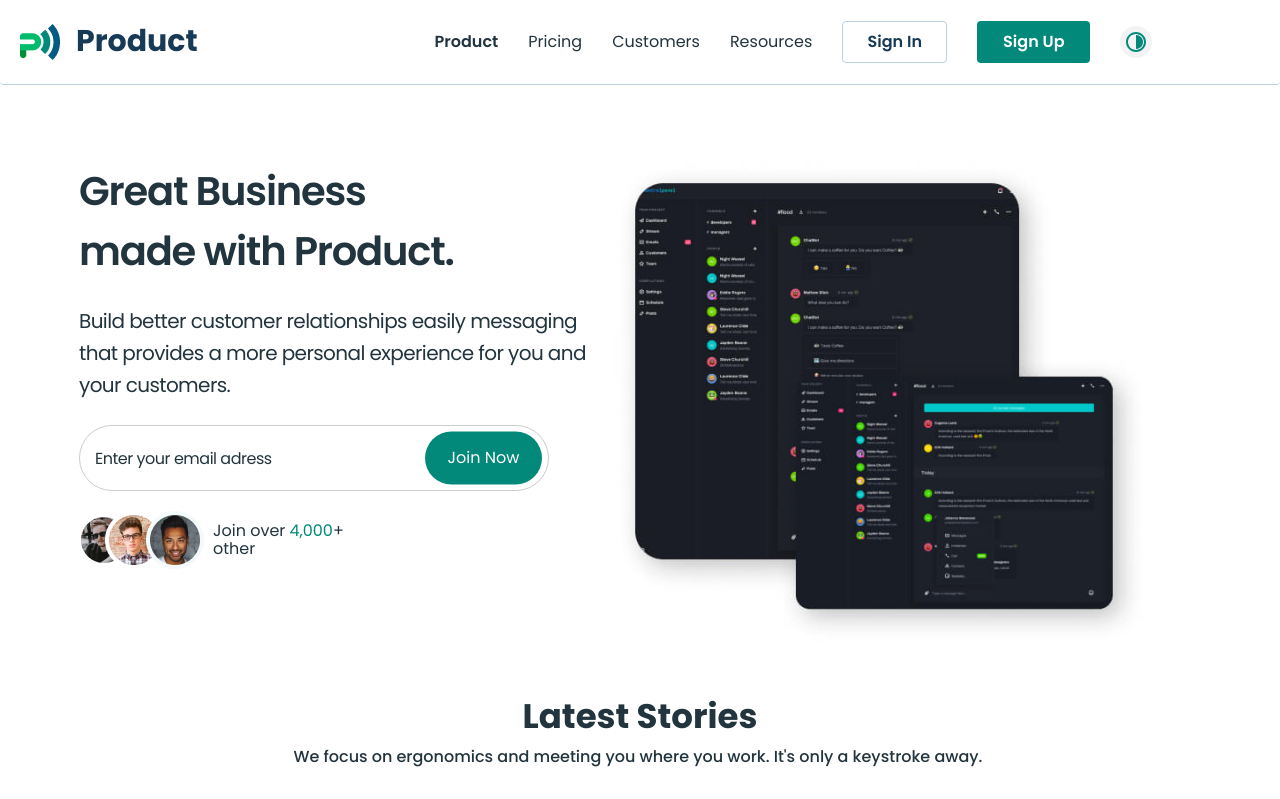
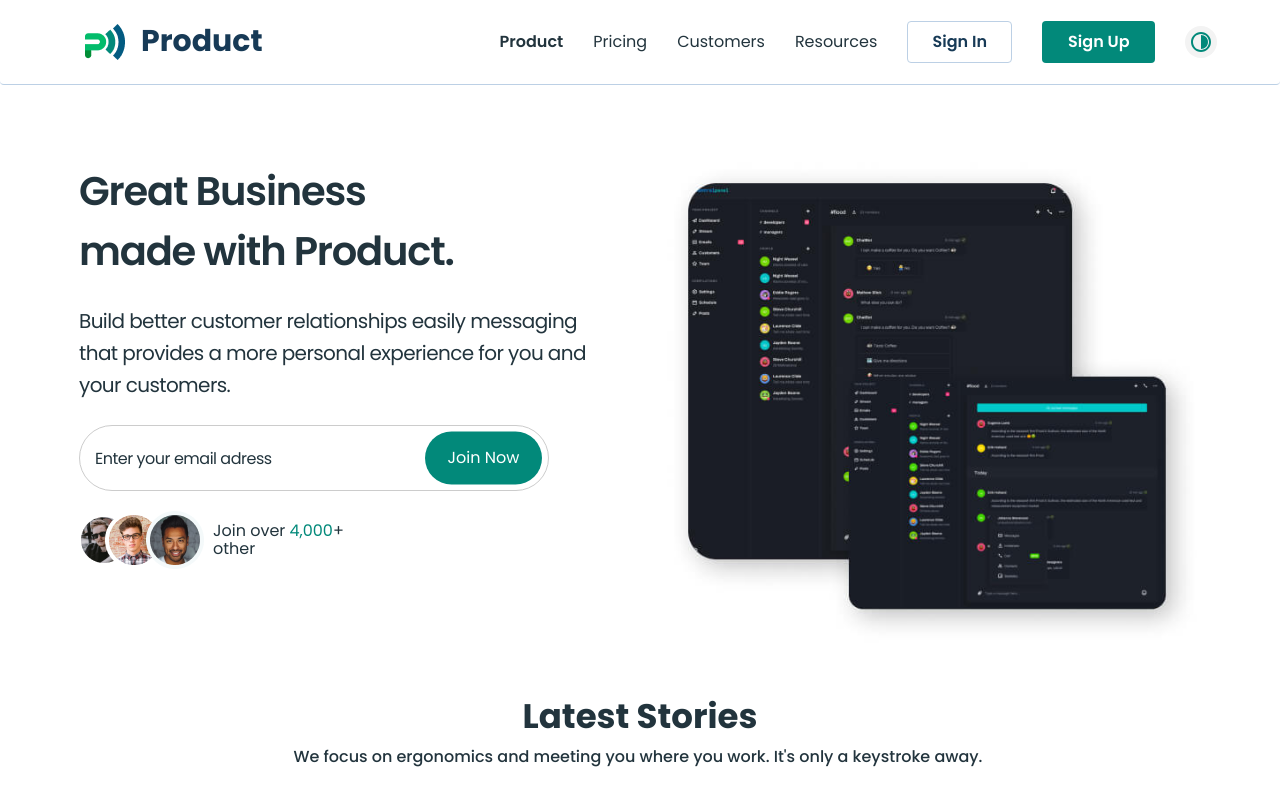
Before and after one commit to AlonaAlona-hac/Business-promotion-practice-blended, a plain HTML site: page resources.html in a window 1280 px wide. Shown: the top 799 px of the page. Drawn offline with nearby package versions, Linux system fonts and the light colour scheme.

Commit message:
upd in css

```diff
--- a/css/resources.css
+++ b/css/resources.css
@@ -2,7 +2,7 @@
   margin-bottom: 77px;
 }
 .header-container {
-  max-width: 1400px;
+  width: 1400px;
 }
 .nav-list {
   align-items: center;
@@ -37,6 +37,7 @@
 .container-hero-resources {
   margin: auto;
   display: flex;
+  justify-content: space-between;
 }
 .hero-content-resources1 {
 }
```
